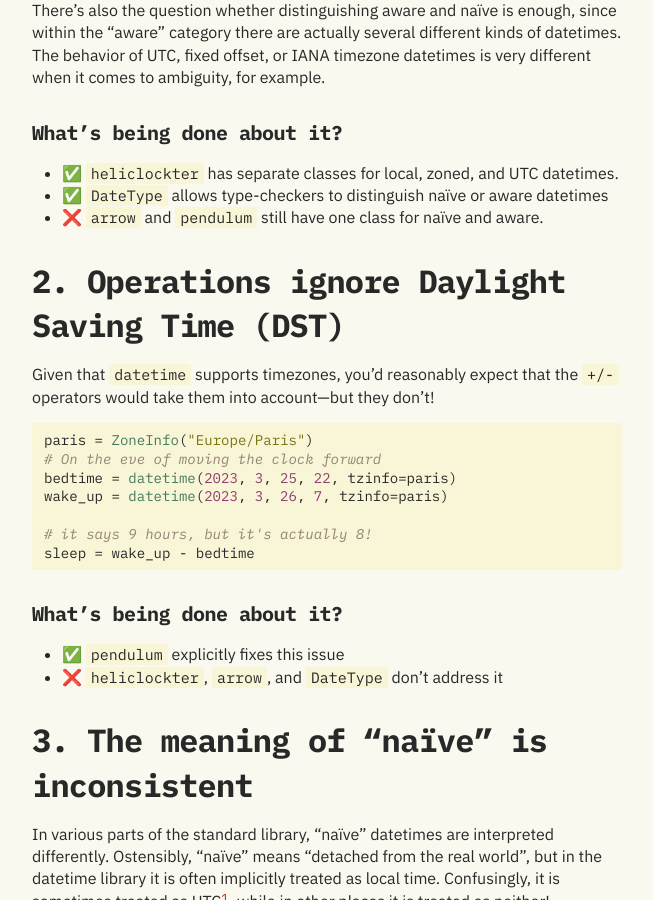
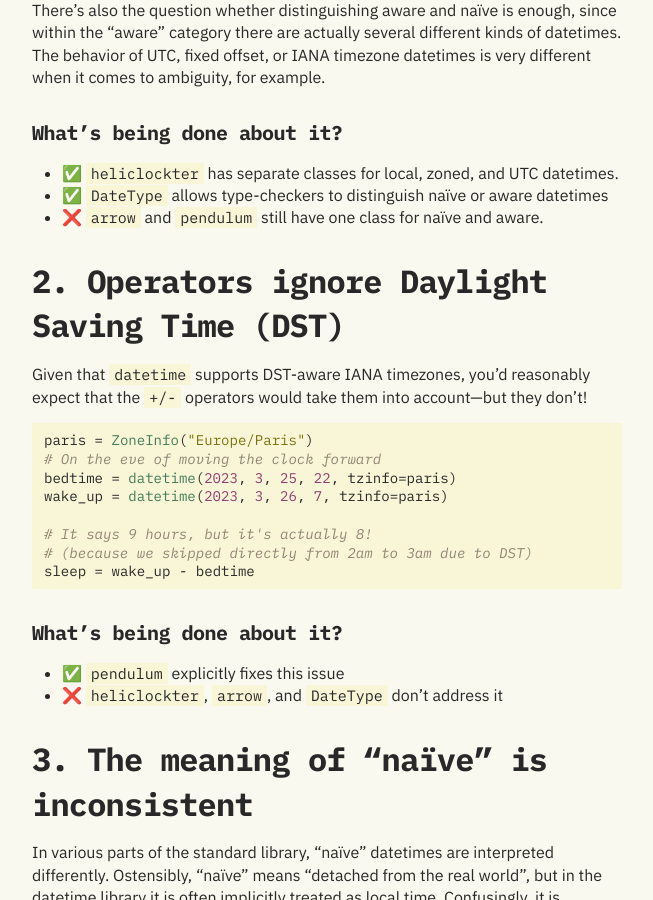
Before and after one commit to ariebovenberg/ariebovenberg.github.io, a Jekyll site: the page built from _posts/2024-01-20-python-datetime-pitfalls.md, in a window 1280 px wide and 900 px high, scrolled down 2102 px. Shown: the whole window, without its empty margins (313-966 px from the left). Built offline with Jekyll 4.4.1, drawn with Linux system fonts in a browser that asks for light colours; some of the changed text lies outside the part shown.

Commit message:
clarified wording of datetime article

````diff
--- a/_posts/2024-01-20-python-datetime-pitfalls.md
+++ b/_posts/2024-01-20-python-datetime-pitfalls.md
@@ -21,7 +21,7 @@ I created a [new library](https://github.com/ariebovenberg/whenever) to explore
 **The pitfalls**
 
 1. [Incompatible concepts are squeezed into one class](#1-incompatible-concepts-are-squeezed-into-one-class)
-2. [Operations ignore Daylight Saving Time (DST)](#2-operations-ignore-daylight-saving-time-dst)
+2. [Operators ignore Daylight Saving Time (DST)](#2-operators-ignore-daylight-saving-time-dst)
 3. [The meaning of "naïve" is inconsistent](#3-the-meaning-of-naïve-is-inconsistent)
 4. [Non-existent datetimes pass silently](#4-non-existent-datetimes-pass-silently)
 5. [Guessing in the face of ambiguity](#5-guessing-in-the-face-of-ambiguity)
@@ -99,9 +99,9 @@ when it comes to ambiguity, for example.
 - ✅ `DateType` allows type-checkers to distinguish naïve or aware datetimes
 - ❌ `arrow` and `pendulum` still have one class for naïve and aware.
 
-## 2. Operations ignore Daylight Saving Time (DST)
+## 2. Operators ignore Daylight Saving Time (DST)
 
-Given that `datetime` supports timezones,
+Given that `datetime` supports DST-aware IANA timezones,
 you'd reasonably expect that the `+/-` operators would take
 them into account—but they don't!
 
@@ -111,7 +111,8 @@ paris = ZoneInfo("Europe/Paris")
 bedtime = datetime(2023, 3, 25, 22, tzinfo=paris)
 wake_up = datetime(2023, 3, 26, 7, tzinfo=paris)
 
-# it says 9 hours, but it's actually 8!
+# It says 9 hours, but it's actually 8!
+# (because we skipped directly from 2am to 3am due to DST)
 sleep = wake_up - bedtime
 ```
 
````
Also changed, not shown: other parts of _posts/2024-01-20-python-datetime-pitfalls.md (+4 -1 lines).
